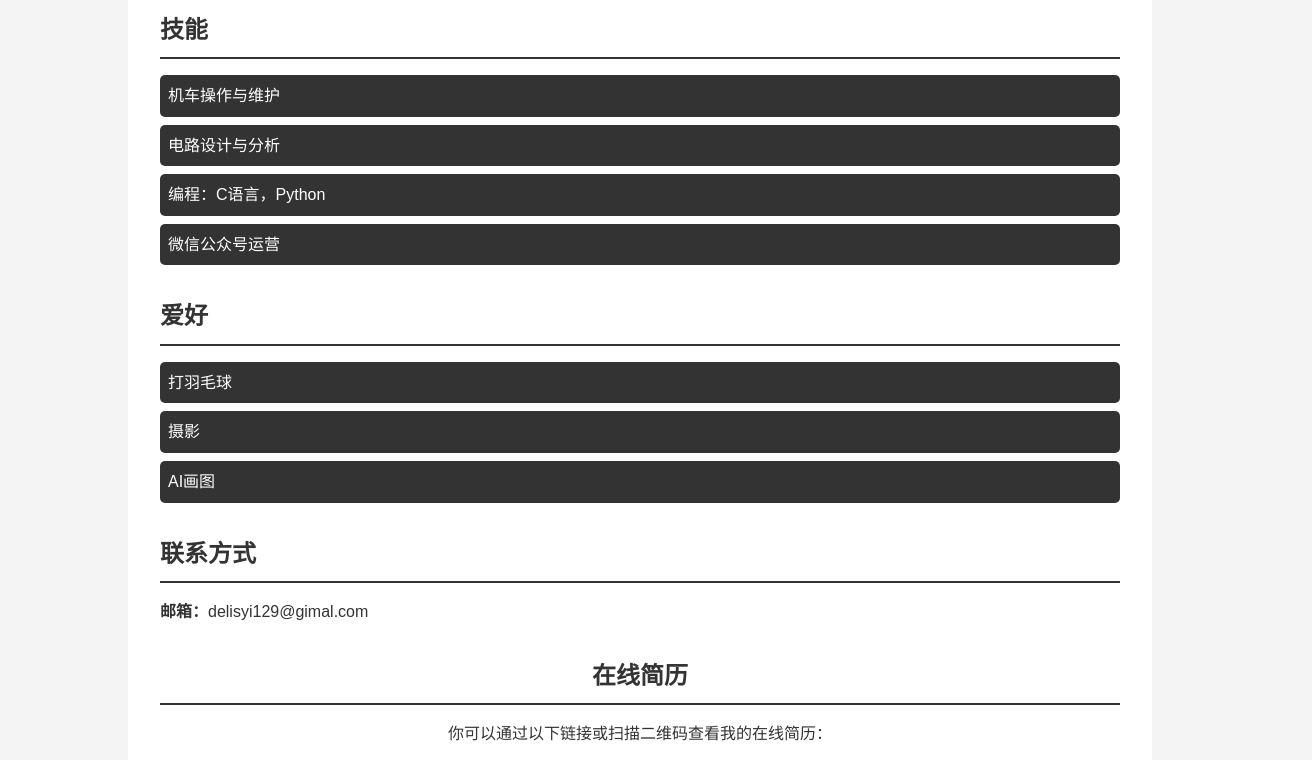
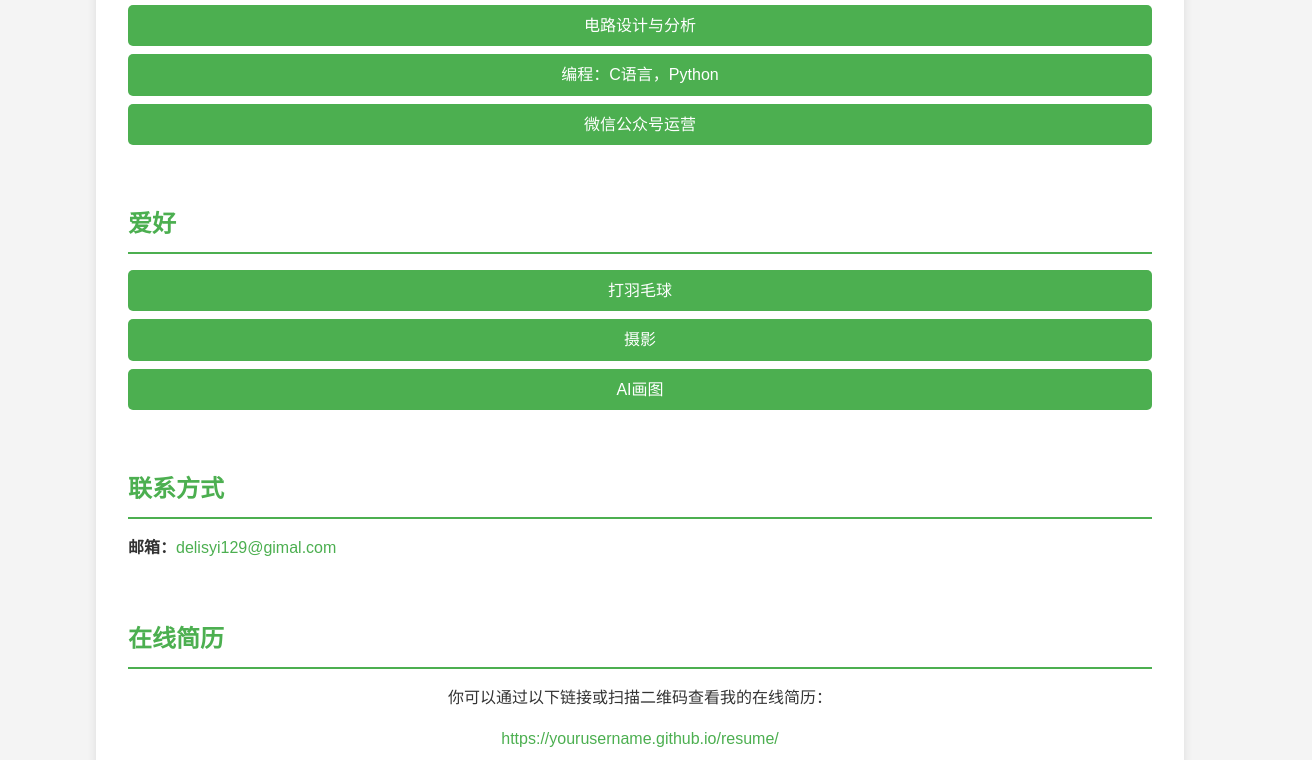
Before and after one commit to Idrismhl/resume1, a plain HTML site: page index.html in a window 1280 px wide. Shown: the part 1773-2533 px from the top of the page, 1312 px wide, since content can reach past the window. Drawn offline with Linux system fonts and the light colour scheme.

Commit message:
Add files via upload

```diff
--- a/index.html
+++ b/index.html
@@ -14,46 +14,56 @@
             background-color: #f4f4f4;
         }
         header {
-            background-color: #333;
+            background-color: #4CAF50;
             color: #fff;
             padding: 1rem 0;
             text-align: center;
+            box-shadow: 0 2px 4px rgba(0,0,0,0.1);
         }
         .container {
             width: 80%;
-            margin: 0 auto;
-            overflow: hidden;
+            margin: 2rem auto;
+            background: #fff;
+            padding: 2rem;
+            box-shadow: 0 0 10px rgba(0,0,0,0.1);
+            border-radius: 8px;
         }
         .main {
-            padding: 2rem;
-            background: #fff;
-            margin-top: 1rem;
-            box-shadow: 0 0 10px rgba(0,0,0,0.1);
+            display: flex;
+            flex-direction: column;
+            align-items: center;
         }
         .section-title {
-            color: #333;
+            color: #4CAF50;
             margin-bottom: 1rem;
-            border-bottom: 2px solid #333;
+            border-bottom: 2px solid #4CAF50;
             padding-bottom: 0.5rem;
+            width: 100%;
+            text-align: left;
         }
-        .info, .about, .experience, .education, .organizations, .internships, .skills, .hobbies, .contact, .qr-code {
+        .info, .about, .experience, .education, .organizations, .skills, .hobbies, .contact, .qr-code {
             margin-bottom: 2rem;
+            width: 100%;
         }
         .info img {
             max-width: 150px;
             border-radius: 50%;
             margin-bottom: 1rem;
         }
+        .info p, .about p, .experience p, .education p, .organizations p, .skills ul, .hobbies ul, .contact p {
+            margin: 0.5rem 0;
+        }
         .skills ul, .hobbies ul {
             list-style-type: none;
             padding: 0;
         }
         .skills li, .hobbies li {
-            background: #333;
+            background: #4CAF50;
             color: #fff;
             padding: 0.5rem;
             margin-bottom: 0.5rem;
             border-radius: 5px;
+            text-align: center;
         }
         .qr-code {
             text-align: center;
@@ -65,12 +75,13 @@
         footer {
             text-align: center;
             padding: 1rem;
-            background-color: #333;
+            background-color: #4CAF50;
             color: #fff;
             margin-top: 1rem;
+            width: 100%;
         }
         a {
-            color: #333;
+            color: #4CAF50;
             text-decoration: none;
         }
         a:hover {
@@ -118,11 +129,6 @@
                 <p><strong>青海老乡QQ群运营及管理</strong>，群主，2020年9月 - 至今，南京</p>
                 <p>负责500人的青海老乡QQ群的运营及管理，编辑并发布活动公告，组织人员招新并策划迎新活动。</p>
             </section>
-            <section class="internships">
-                <h2 class="section-title">实习经历</h2>
-                <p><strong>南京铁路公安处</strong>，实习生，2018年7月 - 2018年8月，南京</p>
-                <p>协助警察进行日常巡逻，参与案件的调查与处理，记录案件资料，并整理档案。</p>
-            </section>
             <section class="skills">
                 <h2 class="section-title">技能</h2>
                 <ul>
```
